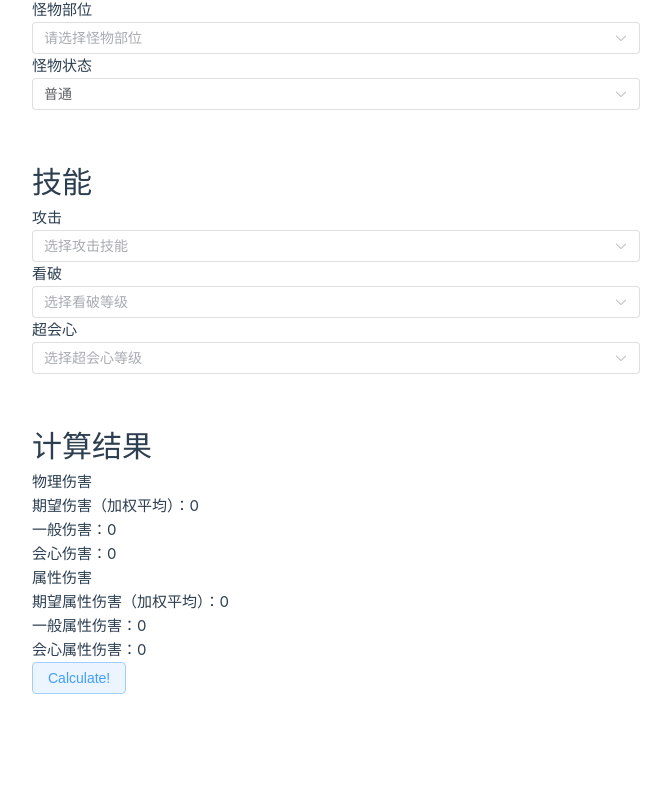
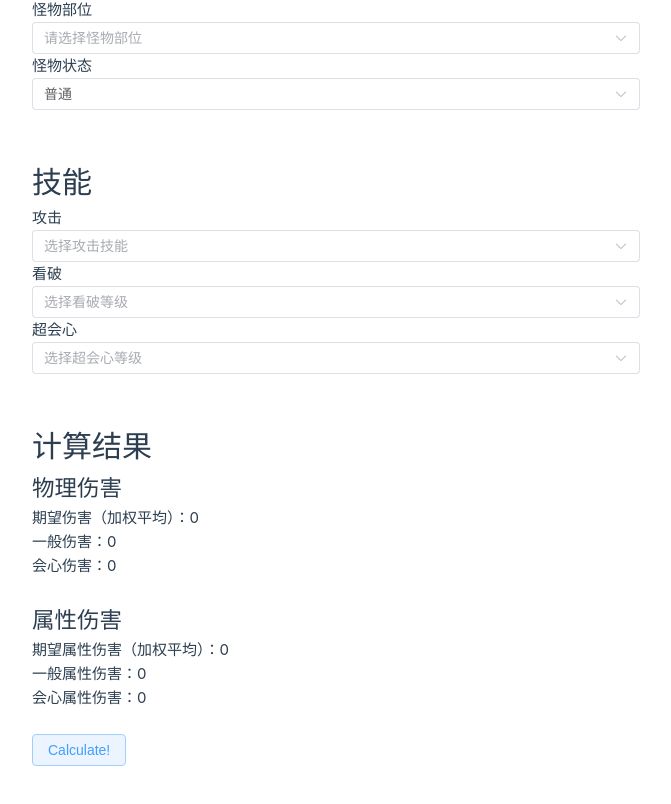
Before and after one commit to mason478/MHR-DmgCalculator, a Vue app: page / in a window 1280 px wide. Shown: the part 610-1414 px from the top of the page, without its empty margins (0-671 px from the left). Before the commit the page ends 1352 px from the top, so only its background shows below. Built offline with nearby package versions, Linux system fonts and the light colour scheme.

Commit message:
feat: pretty calculation results panel

```diff
--- a/src/components/CalculationPanel.vue
+++ b/src/components/CalculationPanel.vue
@@ -61,8 +61,7 @@ function onCalculate() {
   <div>
     <h1>计算结果</h1>
     <div>
-      <span>物理伤害 </span>
-      <br />
+      <h2>物理伤害</h2>
       <span>期望伤害（加权平均）：{{ expectedPhyDmg }}</span>
       <br />
       <span>一般伤害：{{ normalPhyDmg }}</span>
@@ -71,9 +70,9 @@ function onCalculate() {
       <br />
     </div>
 
+    <br />
     <div>
-      <span>属性伤害 </span>
-      <br />
+      <h2>属性伤害</h2>
       <span>期望属性伤害（加权平均）：{{ expectedElementDmg }}</span>
       <br />
       <span>一般属性伤害：{{ normalElementDmg }}</span>
@@ -81,6 +80,7 @@ function onCalculate() {
       <span>会心属性伤害：{{ criticalElementDmg }}</span>
       <br />
     </div>
+    <br />
     <el-button type="primary" plain @click="onCalculate">Calculate!</el-button>
   </div>
   <br /><br />
```
